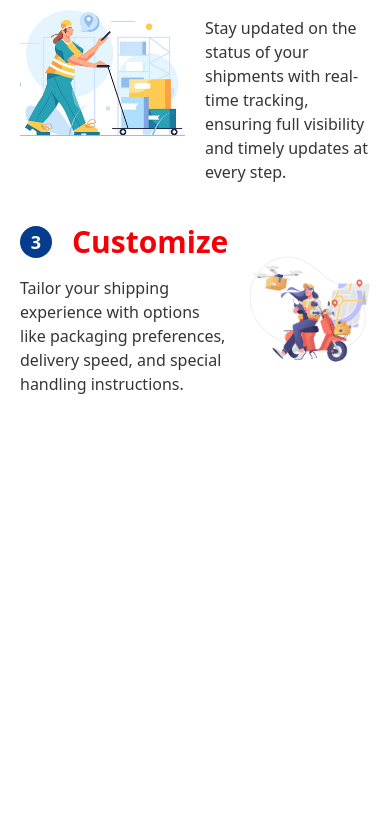
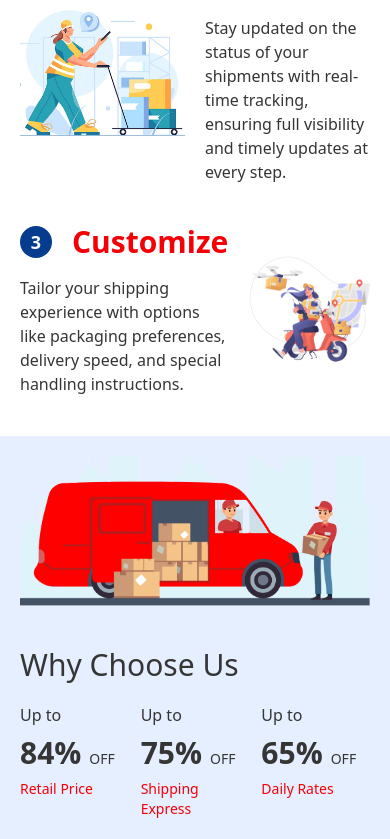
Before and after one commit to exionstech/megha-express-client, a Next.js app: page / in a window 390 px wide. Shown: the part 1332-2171 px from the top of the page. Before the commit the page ends 1768 px from the top, so only its background shows below. Built offline with nearby package versions, Linux system fonts and the light colour scheme.

Commit message:
Add ChooseUs component and integrate it into landing page; update Services component styles for improved responsiveness and add custom color to Tailwind config

```diff
--- /dev/null
+++ b/src/app/(landing)/_components/choose-us.tsx
@@ -0,0 +1,52 @@
+import Image from 'next/image'
+
+
+const data = [
+    {
+        name: "Retail Price",
+        discount: "84%",
+    },
+    {
+        name: "Shipping Express",
+        discount: "75%",
+    },
+    {
+        name: "Daily Rates",
+        discount: "65%",
+    }
+]
+
+const ChooseUs = () => {
+  return (
+    <section className='w-full bg-customBlue py-5'>
+        <div className="w-full max-w-screen-2xl px-5 md:px-14 mx-auto flex flex-col md:flex-row items-center gap-5">
+            <div className="md:w-1/2 w-full overflow-hidden">
+                <Image
+                    src='/landing/choose-us/car.png'
+                    width={500}
+                    height={500}
+                    alt='choose us'
+                    className='select-none pointer-events-none shrink-0'
+                />
+            </div>
+            <div className="md:w-1/2 w-full flex flex-col gap-5">
+                <h1 className='text-3xl lg:text-4xl 2xl:text-5xl font-medium text-customBlack select-none pointer-events-none'>Why Choose Us</h1>
+                <div className="grid grid-cols-3 gap-3">
+                    {data.map((item) => (
+                        <div key={item.name} className='flex flex-col gap-2'>
+                            <h1 className='text-customBlack'>Up to</h1>
+                            <h2 className='text-3xl font-bold text-customBlack'>
+                                {item.discount}
+                                <span className='ml-2 text-sm font-normal'>OFF</span>
+                            </h2>
+                            <h3 className='text-red text-sm font-medium'>{item.name}</h3>
+                        </div>
+                    ))}
+                </div>
+            </div>
+        </div>
+    </section>
+  )
+}
+
+export default ChooseUs
--- a/src/app/(landing)/_components/services.tsx
+++ b/src/app/(landing)/_components/services.tsx
@@ -29,7 +29,7 @@ const Services = () => {
           What You Can Do With Megha Express
         </h1>
       </div>
-      <div className="w-full lg:px-20 2xl:px-28 flex flex-col gap-10 mt-5 items-center">
+      <div className="w-full md:px-10 lg:px-20 2xl:px-28 flex flex-col gap-10 mt-5 items-center">
         {status.map((item) => (
           <div
             key={item.id}
@@ -42,7 +42,7 @@ const Services = () => {
               <div
                 className={cn(
                   "flex flex-col gap-4 select-none pointer-events-none",
-                  item.id % 2 === 0 && "items-end"
+                  item.id % 2 === 0 && "lg:items-end"
                 )}
               >
 
--- a/src/app/(landing)/page.tsx
+++ b/src/app/(landing)/page.tsx
@@ -1,12 +1,14 @@
 import { MaxWrapper } from "@/components/shared/max-wrapper";
 import Hero from "./_components/hero";
 import Services from "./_components/services";
+import ChooseUs from "./_components/choose-us";
 
 export default function Home() {
   return (
     <MaxWrapper>
       <Hero/>
       <Services/>
+      <ChooseUs/>
     </MaxWrapper>
   );
 }
--- a/tailwind.config.ts
+++ b/tailwind.config.ts
@@ -13,6 +13,7 @@ const config: Config = {
 			poppins: ["var(--font-poppins)"],
 		  },
   		colors: {
+			customBlue: "#E5EFFF",
 			customBlack:"#353535",
 			red: "#F30107",
   			background: 'hsl(var(--background))',
```
Also changed, not shown: public/landing/choose-us/car.png (added).
